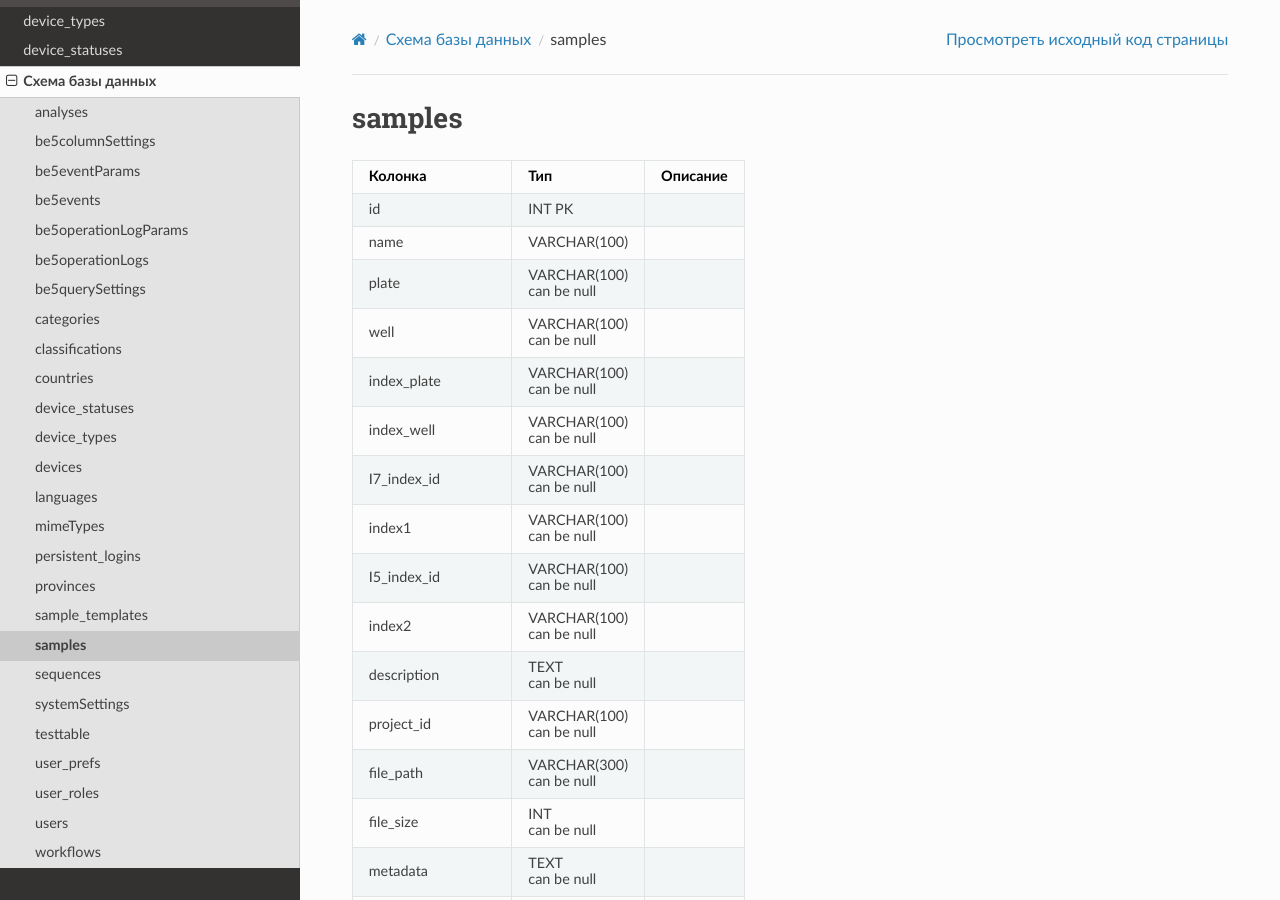
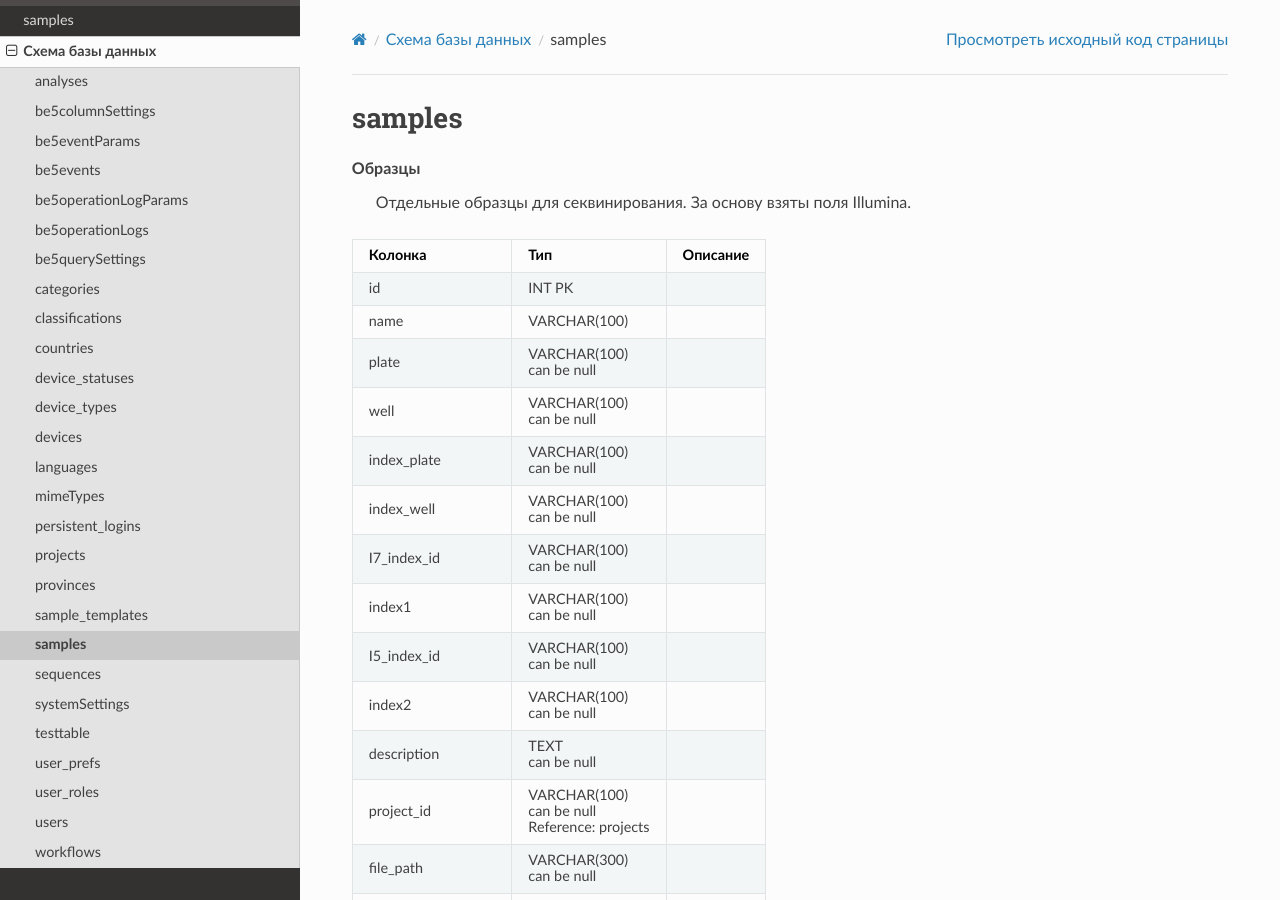
Before and after one commit to Biosoft-ru/LIMS-docs, a Sphinx documentation site: the page built from source/be5/tables/samples.rst, in a window 1280 px wide and 900 px high. Built offline with Sphinx 7.4.7 and the Read the Docs theme 2.0.0, drawn with Linux system fonts in a browser that asks for light colours.

Commit message:
projects

```diff
--- a/source/.be5.yaml
+++ b/source/.be5.yaml
@@ -1,3 +1,5 @@
 diagrams:
   - devices:
       tables: [devices, device_types, device_statuses]
+  - samples:
+      tables: [samples, projects]
--- a/source/be5/tables/__tables.rst
+++ b/source/be5/tables/__tables.rst
@@ -19,6 +19,7 @@
   languages.rst
   mimeTypes.rst
   persistent_logins.rst
+  projects.rst
   provinces.rst
   sample_templates.rst
   samples.rst
--- a/source/be5/tables/samples.rst
+++ b/source/be5/tables/samples.rst
@@ -1,6 +1,8 @@
 samples
 =======
 
+Образцы
+  Отдельные образцы для секвинирования. За основу взяты поля Illumina.
 
 .. list-table::
    :header-rows: 1
@@ -75,6 +77,8 @@ samples
      - VARCHAR(100)
 
        can be null
+
+       Reference: projects
      -
 
    * - file_path
--- a/source/devices.rst
+++ b/source/devices.rst
@@ -2,8 +2,6 @@
 =======
 
 .. kroki::  ./be5/diagrams/devices.puml png
-   :caption: Приборы
-
 
 Описание таблиц
 ---------------
--- a/source/index.rst
+++ b/source/index.rst
@@ -9,5 +9,6 @@ LIMS
    architecture.rst
    structure.rst
    devices.rst
+   samples.rst
 
    be5/tables/__tables.rst
```
Also changed, not shown: source/be5/tables/projects.rst (added, +50 -0 lines), source/samples.rst (added, +11 -0 lines), 1 other file.
